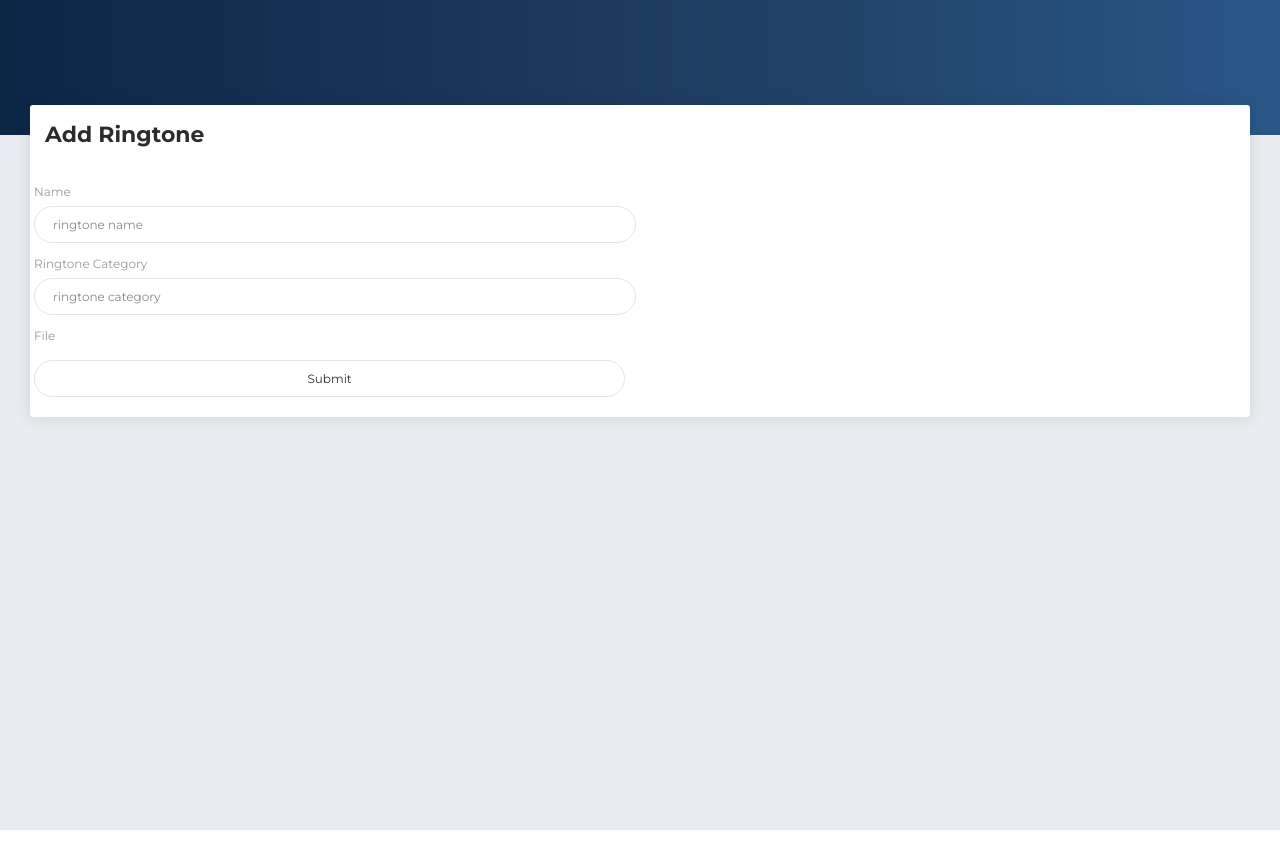
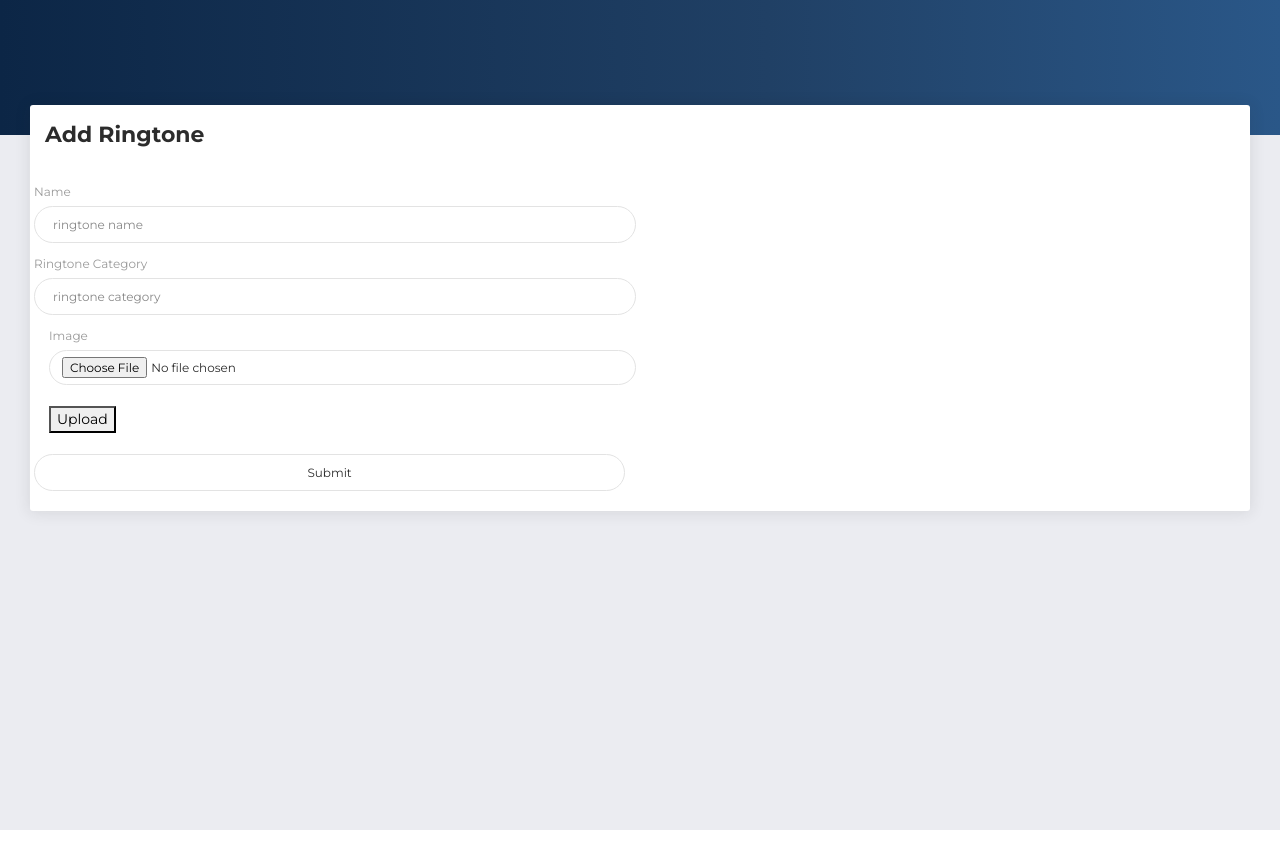
Before and after one commit to monish-achari/ringly, a Django app: template templates/admin_panel/add_ringtone.html in a window 1280 px wide. Run offline with Django 3.2, Linux system fonts and the light colour scheme; the template is opened without the code that fills it, so the values that code supplies are empty; some libraries are stand-ins or nearby versions.

Commit message:
added new feature to the code adding ringtone

```diff
--- a/app/views.py
+++ b/app/views.py
@@ -86,8 +86,8 @@ def add_ringtone(request):
 		category_name = request.POST.get('category_name')
 		ring_url = request.POST.get('url')
 		ring_dict = {
-			"ringtoneCreatedDate":str(datetime.datetime.now()),
-			"ringtoneModifiedDate":str(datetime.datetime.now()),
+			"ringtoneCreatedDate":str(dt.datetime.now()),
+			"ringtoneModifiedDate":str(dt.datetime.now()),
 			"ringtoneLink":ring_url,
 			"ringtoneCategory":category_name,
 			"ringtoneCategoryId":category_id
--- a/templates/admin_panel/add_ringtone.html
+++ b/templates/admin_panel/add_ringtone.html
@@ -33,13 +33,22 @@
                       </div>
                     </div>
                 </div>
-                 <div class="row">
+                 <!-- <div class="row">
                     <div class="col-md-6 px-1">
                       <div class="form-group">
                         <label for="exampleInputEmail1">File</label>
-                        <input type="file" class="form-control" name="url" required="true">
+                        <input type="file" style="position: relative; opacity: 3;" name="url" required="true">
                       </div>
                     </div>
+                  </div> -->
+                  <div class="col-md-6 px-1">
+                    <label >Image</label>
+                         <input type="file" class="form-control" name="files[]" id="files4">
+                         <input type="hidden" name="url" id="url">
+                       </br>
+                  </div>
+                   <div class="col-md-6 pl-1">
+                    <button type="button" onclick="uploadimage()">Upload</button><br><br>
                   </div>
                   <div class="row">
 
--- a/templates/admin_panel/ringtones.html
+++ b/templates/admin_panel/ringtones.html
@@ -9,7 +9,7 @@
             <div class="card">
               <div class="card-header">
                 <h4 class="card-title"> Ringtone Lists
-                  <!-- <a class="waves-effect waves-light btn" href="/ringtone/add/">Add Ringtone</a> -->
+                  <a class="waves-effect waves-light btn" href="/ringtone/add/">Add Ringtone</a>
                   &nbsp;&nbsp;&nbsp;<input type="text" id="myInput" onkeyup="myFunction()" placeholder="Search for name" title="Type in a id" style="margin-left: 200px;">
                   &nbsp;&nbsp;&nbsp;&nbsp;&nbsp;&nbsp;&nbsp;&nbsp;&nbsp;<input type="text" id="IdmyInput" onkeyup="IdmyFunction()" placeholder="Search for id" title="Type in a id" style="margin-left: 485px;">
                 </h4>
```
Also changed, not shown: db.sqlite3, 1 other file.
